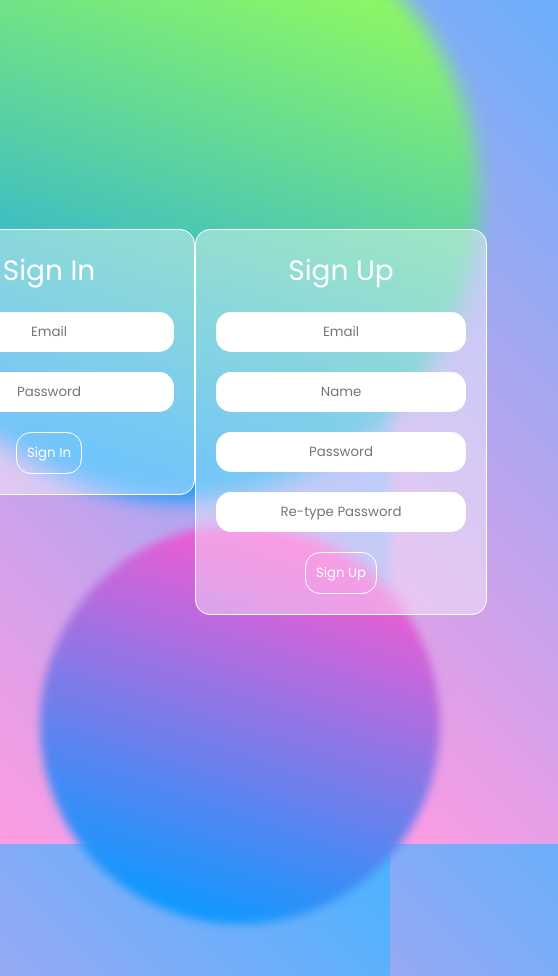
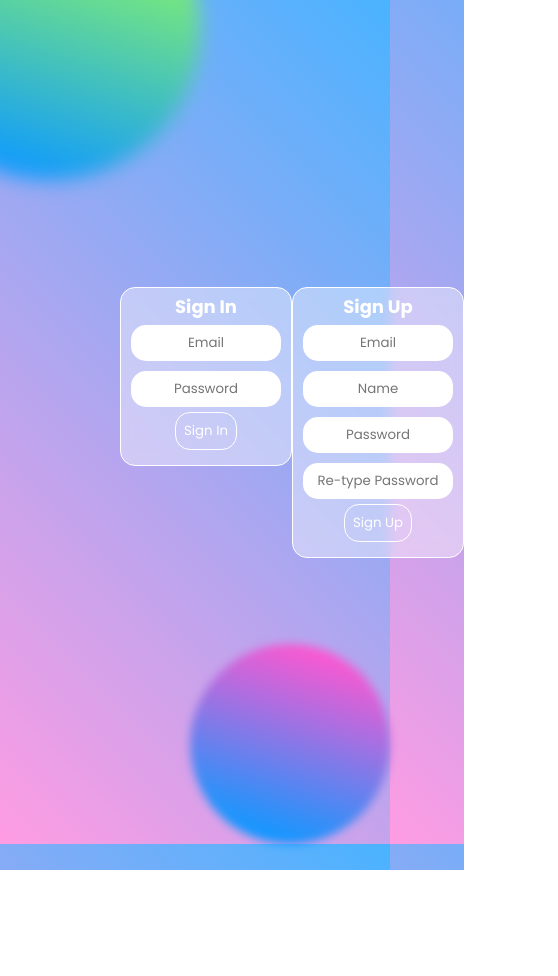
Before and after one commit to himavanth2810/NoteTaker, a plain HTML site: page pages/authentication/auth.html in a window 390 px wide. Shown: the whole page, 558 px wide, since content can reach past the window. After the commit the page ends 870 px from the top, so only its background shows below. Drawn offline with Linux system fonts and the light colour scheme.

Commit message:
updated style.css file

```diff
--- a/pages/authentication/style.css
+++ b/pages/authentication/style.css
@@ -120,3 +120,122 @@
   form > button:active {
     transform: scale(1);
   }
+
+@media only screen and (max-width:540px) {
+  body {
+    min-height: 100vh;
+    width: 100%;
+    background: linear-gradient(45deg, #ff9ce3, #4ab3ff);
+    overflow: hidden;
+    opacity: 0;
+    transition: opacity 1s ease;
+    display: flex;
+    justify-content: center;
+    align-items: center;
+  }
+
+  .visible {
+    opacity: 1;
+  }
+
+  .circle1,
+  .circle2 {
+    z-index: -5;
+    position: absolute;
+  }
+
+  .circle1 {
+    width: 300px;
+    height: 300px;
+    border-radius: 50%;
+
+    background: linear-gradient(180deg, #97ff57 0%, #0d99ff 99.99%, #0094ff 100%);
+    filter: blur(10px);
+    transform: rotate(18deg);
+    left: -100px;
+    top: -120px;
+  }
+  .circle2 {
+    width: 200px;
+    height: 200px;
+    border-radius: 50%;
+
+    filter: blur(10px);
+    transform: rotate(18deg);
+    right: 0px;
+    bottom: 0px;
+
+    background: linear-gradient(180deg, #ff57d0 0%, #0d99ff 99.99%, #0094ff 100%);
+    filter: blur(5px);
+    transform: rotate(18deg);
+  }
+
+  .form-container {
+    width: 150px;
+    display: flex;
+    justify-content: space-around;
+    align-items:flex-start;
+  }
+
+  .signin-form,
+  .signup-form {
+    background: rgba(255, 255, 255, 0.4);
+    padding: 5px;
+    border-radius: 15px;
+    border: 1px solid white;
+    backdrop-filter: blur(6px);
+    -webkit-backdrop-filter: blur(6px);
+    display: flex;
+    flex-direction: column;
+    align-items: center;
+  }
+
+  .form-heading {
+    font-weight: bold;
+    font-size: 18px;
+  }
+
+  form > * {
+    margin: 0 0;
+  }
+  form > *:first-child {
+    margin-top: 0;
+  }
+
+  form > *:last-child {
+    margin-bottom: 10px;
+  }
+
+  form > input {
+    border: none;
+    height: 10%;
+    width: 150px;
+    margin: 5px;
+    border-radius: 15px;
+    color: black;
+    padding: 8px;
+    text-align: center;
+  }
+
+  form > input:focus {
+    outline: none;
+  }
+
+  form > button {
+    background: transparent;
+    padding: 8px;
+    border-radius: 15px;
+    border: 1px solid white;
+    cursor: pointer;
+    transition: all 0.5s ease;
+  }
+
+  form > button:hover {
+    transform: scale(1.1);
+  }
+
+  form > button:active {
+    transform: scale(1);
+  }
+
+}
--- a/style.css
+++ b/style.css
@@ -109,3 +109,110 @@
     filter: blur(5px);
     transform: rotate(18deg);
   }
+
+  @media only screen and (max-width:540px) {
+    body {
+      min-height: 100vh;
+      width: 100%;
+      background: linear-gradient(45deg, #ff9ce3, #4ab3ff);
+      overflow: hidden;
+      opacity: 0;
+      transition: opacity 1s ease;
+    }
+
+    .visible {
+      opacity: 1;
+    }
+
+    nav {
+      height: 120px;
+      width: 100%;
+      display: flex;
+      justify-content: flex-end;
+      align-items: center;
+      padding: 0 15px;
+    }
+
+    .sign-in-sign-up {
+      background: rgba(255, 255, 255, 0.4);
+      padding: 5px;
+      border-radius: 10px;
+      border: 1px solid white;
+      backdrop-filter: blur(6px);
+      -webkit-backdrop-filter: blur(6px);
+      cursor: pointer;
+    }
+
+    main {
+      height: 650px;
+      width: 100%;
+      padding: 0 20px;
+      display: flex;
+      align-items: center;
+      justify-content: space-between;
+    }
+
+    main > div {
+      width: 50%;
+    }
+
+    .left-section {
+      /* background: lightblue; */
+      transform: translateY(-50%);
+    }
+
+    .heading {
+      font-size: 35px;
+      letter-spacing: 1.5px;
+    }
+
+    .sub-heading {
+      font-size: 20px;
+      font-weight: normal;
+      letter-spacing: 2px;
+    }
+
+    .right-section {
+      /* background: lightblue; */
+      transform: translateY(-50px);
+      display: flex;
+      justify-content: flex-end;
+    }
+
+    .homepage-illustration {
+      width: 100%;
+    }
+
+    .circle1,
+    .circle2{
+      z-index: -5;
+      position: absolute;
+    }
+
+    .circle1 {
+      width: 300px;
+      height: 300px;
+      border-radius: 50%;
+
+      background: linear-gradient(180deg, #97ff57 0%, #0d99ff 99.99%, #0094ff 100%);
+      filter: blur(10px);
+      transform: rotate(18deg);
+      left: -120px;
+      top: -70px;
+    }
+    .circle2 {
+      width: 200px;
+      height: 200px;
+      border-radius: 50%;
+
+      filter: blur(10px);
+      transform: rotate(18deg);
+      right: 0px;
+      bottom: 0px;
+
+      background: linear-gradient(180deg, #ff57d0 0%, #0d99ff 99.99%, #0094ff 100%);
+      filter: blur(5px);
+      transform: rotate(18deg);
+    }
+
+  }
```
Also changed, not shown: pages/dashboard/style.css (+91 -0 lines).
